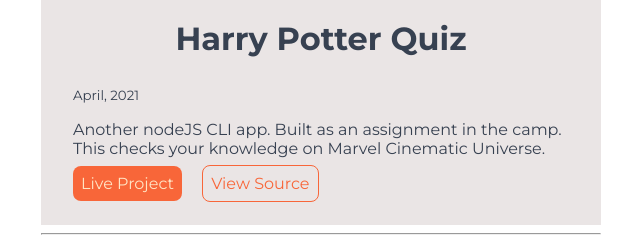
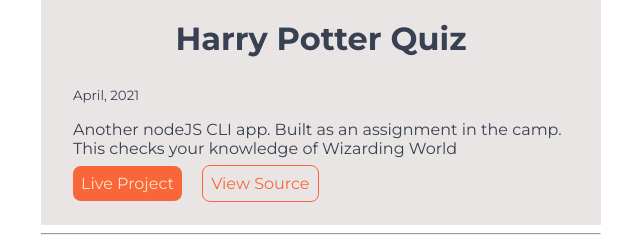
Before and after one commit to vaibhavH-C137/PortfolioWebsite-VaibhavH, a plain HTML site: page projects.html in a window 1280 px wide. Shown: the part 820-1060 px from the top of the page, 339-979 px from the left. Drawn offline with Linux system fonts and the light colour scheme.

Commit message:
Update projects.html

```diff
--- a/projects.html
+++ b/projects.html
@@ -61,7 +61,7 @@
                 <article class="section ow">
                     <h2>Harry Potter Quiz</h2>
                     <small>April, 2021</small>
-                    <p>Another nodeJS CLI app. Built as an assignment in the camp. This checks your knowledge on Marvel Cinematic Universe.</p>
+                    <p>Another nodeJS CLI app. Built as an assignment in the camp. This checks your knowledge of Wizarding World</p>
 
                     <a class="link link-primary"
                         href="https://replit.com/@xoxics/GleamingWaryReference?embed=1&output=1#index.js"
```
